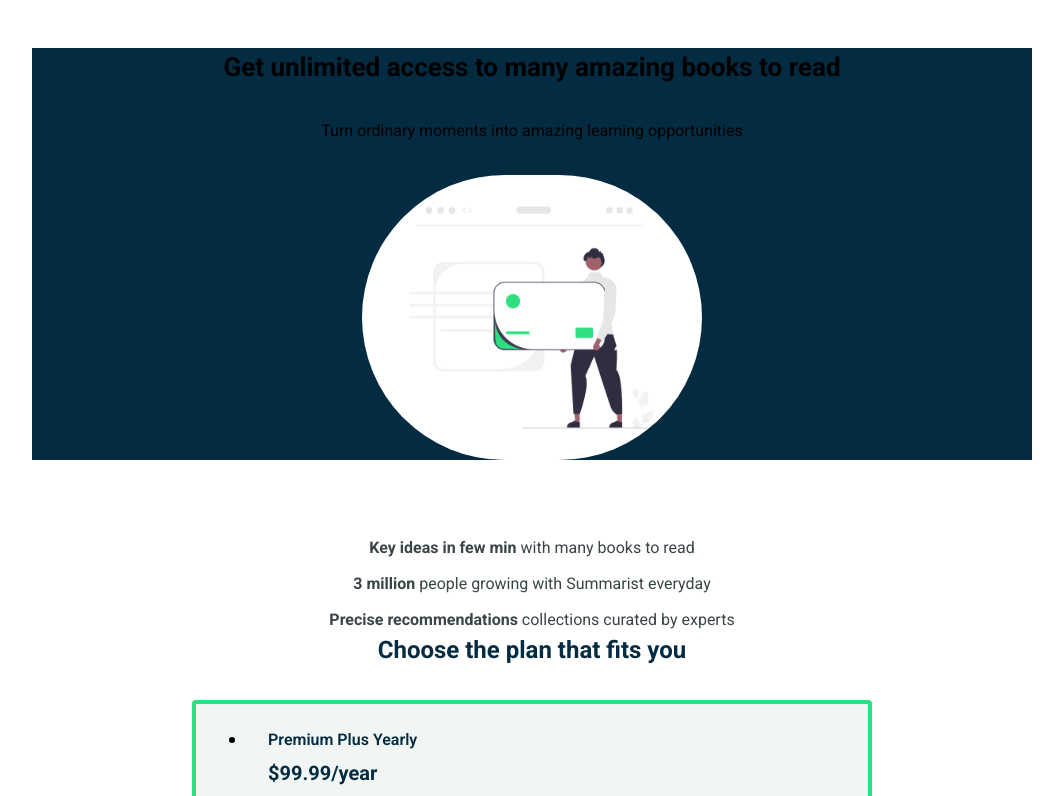
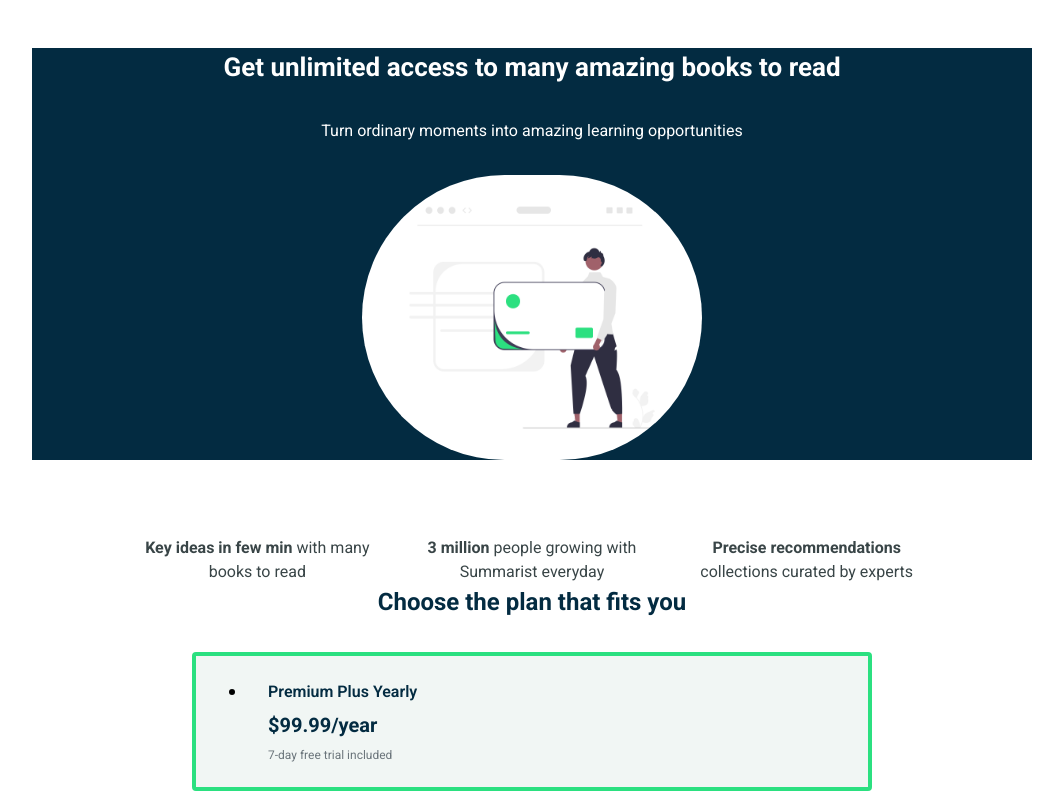
Before and after one commit to rvallee1017/summarist-home-page1, a Next.js app: page /choose-plan in a window 1280 px wide. Shown: the top 796 px of the page, without its empty margins (108-1171 px from the left). Built offline with nearby package versions, Linux system fonts and the light colour scheme.

Commit message:
added code

```diff
--- a/src/app/choose-plan/page.tsx
+++ b/src/app/choose-plan/page.tsx
@@ -8,15 +8,15 @@ export default function ChoosePlan() {
             <div className="w-full">
                 <div className="relative text-center w-full pt-[48px] mb-[24px]">
                     <div className="max-w-[1000px] m-auto bg-[#032b41] px-[24px]">
-                        <div className="font-bold text-[48px] mb-[40px] md:text-[26px] md:mb-[32px]">Get unlimited access to many amazing books to read</div>
-                        <div className="text-[20px] mb-[32px] md:text-[16px]">Turn ordinary moments into amazing learning opportunities</div>
+                        <div className="font-bold text-[48px] mb-[40px] md:text-[26px] md:mb-[32px] text-white">Get unlimited access to many amazing books to read</div>
+                        <div className="text-[20px] mb-[32px] md:text-[16px] text-white">Turn ordinary moments into amazing learning opportunities</div>
                         <figure className="flex justify-center max-w-[340px] m-auto rounded-[180px] overflow-hidden">
                             <img className="w-full h-full" alt="pricing" src="/assets/pricing-top.png"></img></figure>
                             </div>
                             </div>
                             <div className="max-w-[1070px] w-full m-auto px-[24px]">
                                 <div className="w-full py-[40px]">
-                                    <div className="md:grid-cols-1 grid-cols-3 justify-center text-center gap-[24px] max-w-[800px] m-auto">
+                                    <div className="grid-cols-1 grid md:grid-cols-3 justify-center text-center gap-[24px] max-w-[800px] m-auto">
                                         <div>
                                             <figure className="flex justify-center text-[#032b41] mb-3"></figure>
                                             <div className="text-[#394547]">
```
